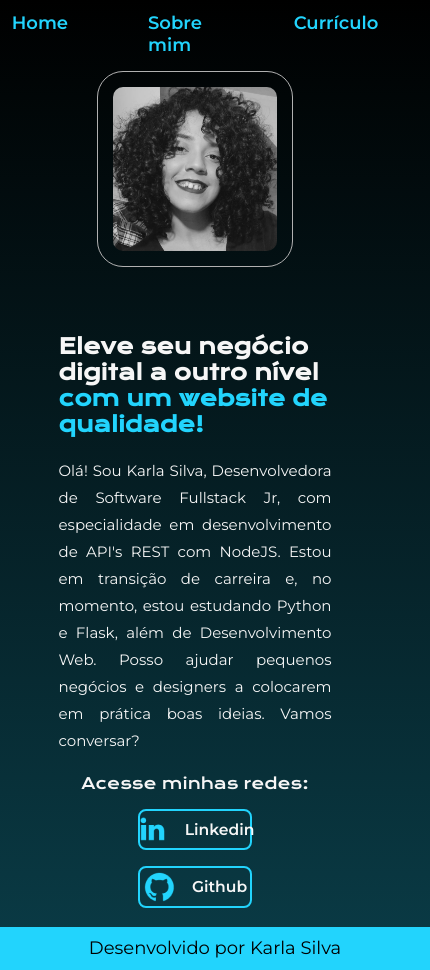
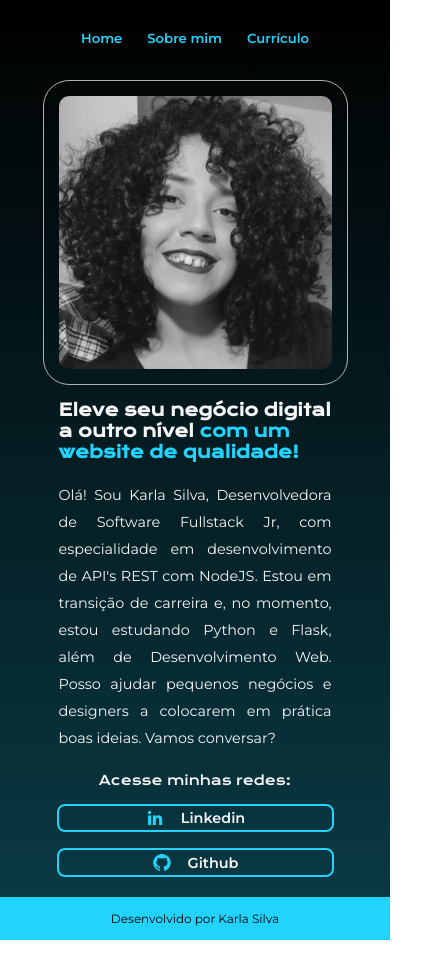
Before and after one commit to KarlaSilvaDev/portfolio, a plain HTML site: page index.html in a window 390 px wide. Shown: the whole page, 430 px wide, since content can reach past the window. After the commit the page ends 940 px from the top, so only its background shows below. Drawn offline with nearby package versions, Linux system fonts and the light colour scheme.

Commit message:
style: media query para max-width 450px

```diff
--- a/index.html
+++ b/index.html
@@ -22,11 +22,11 @@
             <div class="apresentacao__conteudo__links">
                 <h2 class="apresentacao__conteudo__links__subtitulo">Acesse minhas redes:</h2>
                 <a class="apresentacao__conteudo__links__navegacao" href="https://www.linkedin.com/in/karlasilvadev/">
-                    <img src="assets/linkedin.png">
+                    <img  class="links__imagem" src="assets/linkedin.png">
                     Linkedin
                 </a>
                 <a class="apresentacao__conteudo__links__navegacao" href="https://github.com/KarlaSilvaDev">
-                    <img src="assets/github.png">
+                    <img class="links__imagem" src="assets/github.png">
                     Github
                 </a>
             </div>
--- a/styles/style.css
+++ b/styles/style.css
@@ -260,26 +260,30 @@ body {
 
     .apresentacao__conteudo,
     .sobre-mim__conteudo {
-        width: auto;
+        width: 100%;
 
     }
 
     .apresentacao__imagem,
     .sobre-mim__imagem {
-        width: 60%;
+        width: 50%;
     }
 
     .curriculo__imagem {
-        width: 100%;
+        width: 50%;
     }
 
 }
 
-@media (max-width: 700px) {
+@media (max-width: 800px) {
+
+    .cabecalho__menu {
+        gap: 25px;
+    }
 
     .curriculo,
     .sobre-mim {
-        padding: 2% auto;
+        padding: 10%;
         width: 80%;
     }
 
@@ -298,11 +302,71 @@ body {
 
     .curriculo__tecnologias__icones {
         flex-wrap: wrap;
+        gap: 35px;
+    }
+}
+
+@media (max-width: 450px) {
+    .cabecalho__menu {
+        padding: 5%;
+    }
+
+    .cabecalho__menu__link {
+        font-size: 1.1rem;
+    }
+
+    .apresentacao,
+    .sobre-mim,
+    .curriculo {
+        gap: 30px;
+    }
+
+    .apresentacao__conteudo__titulo,
+    .sobre-mim__conteudo__titulo,
+    .curriculo__titulo {
+        font-size: 1.4rem;
+    }
+
+
+    .apresentacao__conteudo__texto,
+    .sobre-mim__conteudo__texto,
+    .curriculo__conteudo__texto {
+        font-size: 1.2rem;
+    }
+
+    .apresentacao__conteudo__links__subtitulo,
+    .curriculo__subtitulo {
+        font-size: 1.1rem;
+    }
+
+    .apresentacao__imagem,
+    .sobre-mim__imagem {
+        width: 100%;
+    }
+
+    .apresentacao__conteudo__links__navegacao {
+        font-size: 1.2rem;
+        width: 100%;
+        justify-content: center;
+    }
+
+    .links__imagem {
+        width: 20px;
+    }
+
+    .curriculo__link {
+        width: 80%;
+        font-size: 1rem;
+        padding: 10px;
+    }
+
+    .curriculo__tecnologias__icones {
         gap: 10px;
     }
 
+
     .rodape {
-        width: 100%;
+        font-size: 1rem;
     }
 
 
```
